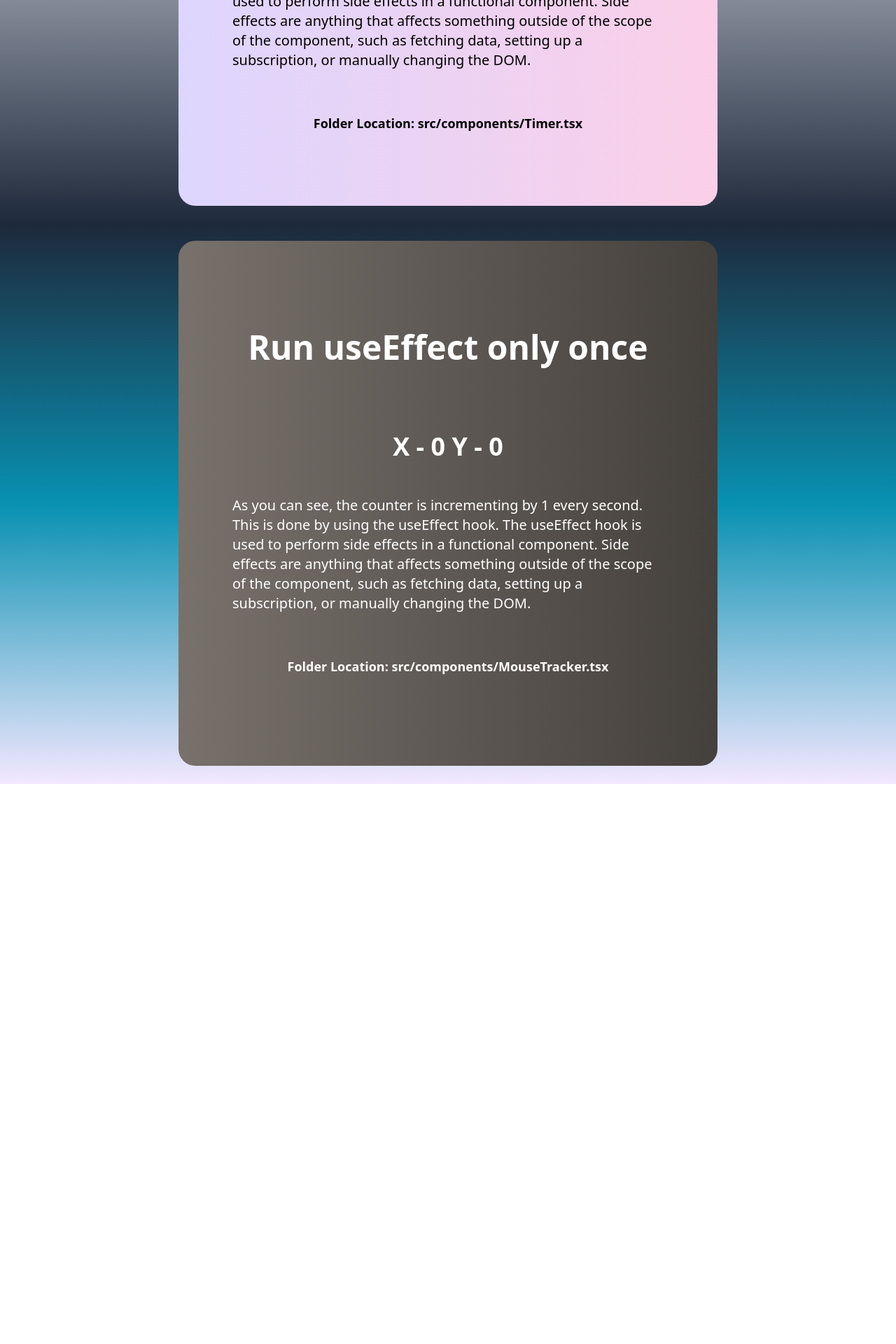
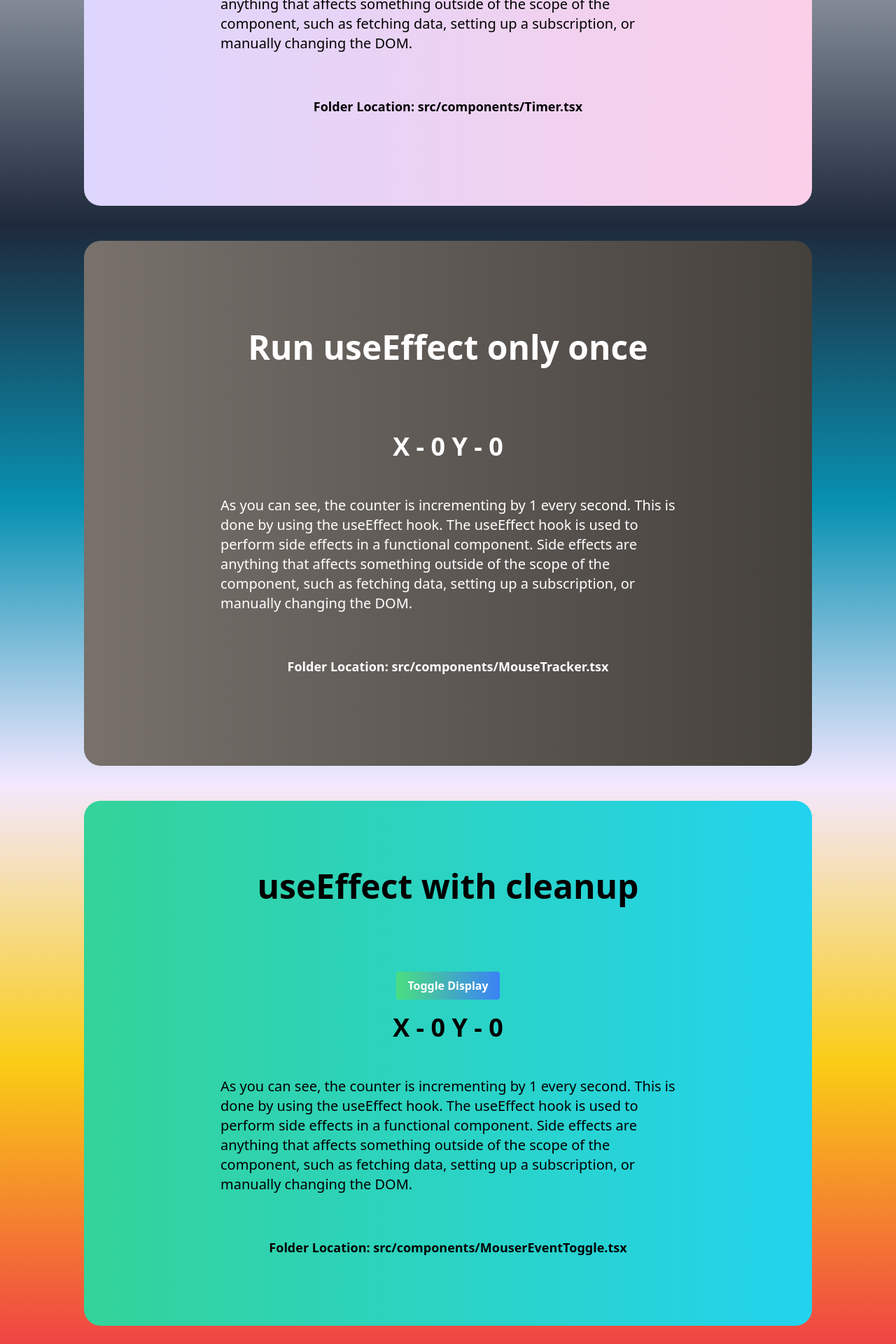
Before and after one commit to SAF2k/react-hook-learn, a React (Vite) app: page / in a window 1280 px wide. Shown: the part 5280-7200 px from the top of the page at 70% size. Before the commit the page ends 6400 px from the top, so only its background shows below. Built offline with nearby package versions, Linux system fonts and the light colour scheme.

Commit message:
ui changes

```diff
--- a/src/App.tsx
+++ b/src/App.tsx
@@ -6,11 +6,11 @@ import AddItem from "./components/AddItem";
 import AutoCounter from "./components/AutoCounter";
 import Timer from "./components/Timer";
 import MouseTracker from "./components/MouseTracker";
+import MouserEventToggle from "./components/MouserEventToggle";
 
 function App() {
   return (
     <>
-      <div className="">
         <Home />
         <CounterOne />
         <CounterTwo />
@@ -19,7 +19,7 @@ function App() {
         <AutoCounter />
         <Timer />
         <MouseTracker />
-      </div>
+        <MouserEventToggle />
     </>
   );
 }
--- a/src/components/AutoCounter.tsx
+++ b/src/components/AutoCounter.tsx
@@ -22,7 +22,7 @@ const AutoCounter = () => {
           <h2 className="text-4xl font-semibold">Increment by 1 : {count}</h2>
         </div>
 
-        <p className="text-xl w-[calc(100%-20%)]">
+        <p className="text-xl w-[650px]">
           As you can see, the counter is incrementing by 1 every second. This is
           done by using the useEffect hook. The useEffect hook is used to
           perform side effects in a functional component. Side effects are
--- a/src/components/Container.tsx
+++ b/src/components/Container.tsx
@@ -9,11 +9,11 @@ const Container = ({ children, BackgroundColor, ContainerColor, header }: Contai
 
   return (
     <>
-      <div className={`flex justify-center h-screen p-6 ${BackgroundColor}`}>
+      <div className={`flex justify-center h-screen lg:p-6 ${BackgroundColor}`}>
         <div
-          className={`flex justify-center flex-col items-center rounded-3xl gap-[50px] h-[calc(100vh-50px)] w-[calc(100vw-510px)] ${ContainerColor} `}
+          className={`flex justify-center flex-col items-center rounded-3xl gap-[50px] h-[calc(100vh-50px)] lg:w-[calc(100vw-30vh)] md:w-[90vw] sm:w-screen ${ContainerColor} `}
         >
-          <h1 className="text-5xl font-bold pb-12">{header}</h1>
+          <h1 className="lg:text-5xl md:text-3xl text-2xl font-bold pb-12">{header}</h1>
           {children}
         </div>
       </div>
--- /dev/null
+++ b/src/components/FetchData.tsx
@@ -0,0 +1,64 @@
+import { useState, useEffect } from "react";
+import Container from "./Container";
+
+const MouserEventToggle = () => {
+  const [x, setX] = useState(0);
+  const [y, setY] = useState(0);
+  const [display, setDisplay] = useState(true);
+
+  // eslint-disable-next-line @typescript-eslint/no-explicit-any
+  const logMousePosition = (e: any) => {
+    setX(e.clientX);
+    setY(e.clientY);
+  };
+
+  const toggleDisplay = () => {
+    setDisplay(!display);
+  };
+
+  useEffect(() => {
+    window.addEventListener("mousemove", logMousePosition);
+
+    return () => {
+      window.removeEventListener("mousemove", logMousePosition);
+    };
+  }, []);
+
+  return (
+    <>
+      <Container
+        BackgroundColor="bg-gradient-to-b from-purple-100 via-yellow-400 to-red-500"
+        ContainerColor="text-black bg-gradient-to-r from-emerald-400 to-cyan-400"
+        header="useEffect with cleanup"
+      >
+        <div className="flex items-center flex-col gap-5 rounded-xl">
+          <button
+            className="bg-gradient-to-r from-green-400 to-blue-500 hover:from-pink-500 hover:to-yellow-500 text-white font-bold py-2 px-4 rounded"
+            onClick={toggleDisplay}
+          >
+            Toggle Display
+          </button>
+          {display && (
+            <h2 className="text-4xl font-semibold">
+              X - {x} Y - {y}
+            </h2>
+          )}
+        </div>
+
+        <p className="text-xl max-w-[calc(100%-20%)]">
+          As you can see, the counter is incrementing by 1 every second. This is
+          done by using the useEffect hook. The useEffect hook is used to
+          perform side effects in a functional component. Side effects are
+          anything that affects something outside of the scope of the component,
+          such as fetching data, setting up a subscription, or manually changing
+          the DOM.
+        </p>
+        <p className="text-lg font-semibold pt-3">
+          Folder Location: src/components/MouserEventToggle.tsx
+        </p>
+      </Container>
+    </>
+  );
+};
+
+export default MouserEventToggle;
--- a/src/components/MouseTracker.tsx
+++ b/src/components/MouseTracker.tsx
@@ -2,6 +2,7 @@ import { useState, useEffect } from "react";
 import Container from "./Container";
 
 const MouseTracker = () => {
+
   const [x, setX] = useState(0);
   const [y, setY] = useState(0);
 
@@ -9,10 +10,10 @@ const MouseTracker = () => {
   const logMousePosition = (e: any) => {
     setX(e.clientX);
     setY(e.clientY);
-  };
+  }
 
   useEffect(() => {
-    window.addEventListener("mousemove", logMousePosition);
+   window.addEventListener('mousemove', logMousePosition);
   }, []);
 
   return (
@@ -28,7 +29,7 @@ const MouseTracker = () => {
           </h2>
         </div>
 
-        <p className="text-xl max-w-[calc(100%-20%)]">
+        <p className="text-xl w-[650px]">
           As you can see, the counter is incrementing by 1 every second. This is
           done by using the useEffect hook. The useEffect hook is used to
           perform side effects in a functional component. Side effects are
--- /dev/null
+++ b/src/components/MouserEventToggle.tsx
@@ -0,0 +1,64 @@
+import { useState, useEffect } from "react";
+import Container from "./Container";
+
+const MouserEventToggle = () => {
+  const [x, setX] = useState(0);
+  const [y, setY] = useState(0);
+  const [display, setDisplay] = useState(true);
+
+  // eslint-disable-next-line @typescript-eslint/no-explicit-any
+  const logMousePosition = (e: any) => {
+    setX(e.clientX);
+    setY(e.clientY);
+  };
+
+  const toggleDisplay = () => {
+    setDisplay(!display);
+  };
+
+  useEffect(() => {
+    window.addEventListener("mousemove", logMousePosition);
+
+    return () => {
+        window.removeEventListener("mousemove", logMousePosition);
+        }
+  }, []);
+
+  return (
+    <>
+      <Container
+        BackgroundColor="bg-gradient-to-b from-purple-100 via-yellow-400 to-red-500"
+        ContainerColor="text-black bg-gradient-to-r from-emerald-400 to-cyan-400"
+        header="useEffect with cleanup"
+      >
+        <div className="flex items-center flex-col gap-5 rounded-xl">
+          <button
+            className="bg-gradient-to-r from-green-400 to-blue-500 hover:from-pink-500 hover:to-yellow-500 text-white font-bold py-2 px-4 rounded"
+            onClick={toggleDisplay}
+          >
+            Toggle Display
+          </button>
+          {display && (
+            <h2 className="text-4xl font-semibold">
+              X - {x} Y - {y}
+            </h2>
+          )}
+        </div>
+
+        <p className="text-xl w-[650px]">
+          As you can see, the counter is incrementing by 1 every second. This is
+          done by using the useEffect hook. The useEffect hook is used to
+          perform side effects in a functional component. Side effects are
+          anything that affects something outside of the scope of the component,
+          such as fetching data, setting up a subscription, or manually changing
+          the DOM.
+        </p>
+        <p className="text-lg font-semibold pt-3">
+          Folder Location: src/components/MouserEventToggle.tsx
+        </p>
+      </Container>
+    </>
+  );
+};
+
+export default MouserEventToggle;
--- a/src/components/Timer.tsx
+++ b/src/components/Timer.tsx
@@ -2,13 +2,13 @@ import { useState, useEffect } from "react";
 import Container from "./Container";
 
 const Timer = () => {
-  const [sec, setSec] = useState(0);
-  const [min, setMin] = useState(0);
+  const [sec, setSec] = useState(55);
+  const [min, setMin] = useState(59);
   const [hour, setHour] = useState(0);
 
   useEffect(() => {
     setTimeout(() => {
-      if (sec === 60) {
+      if (sec === 59) {
         setSec(0);
         setMin((prevMin) => prevMin + 1);
       } else {
@@ -34,7 +34,7 @@ const Timer = () => {
           </h2>
         </div>
 
-        <p className="text-xl w-[calc(100%-20%)]">
+        <p className="text-xl w-[650px]">
           As you can see, the counter is incrementing by 1 every second. This is
           done by using the useEffect hook. The useEffect hook is used to
           perform side effects in a functional component. Side effects are
```
